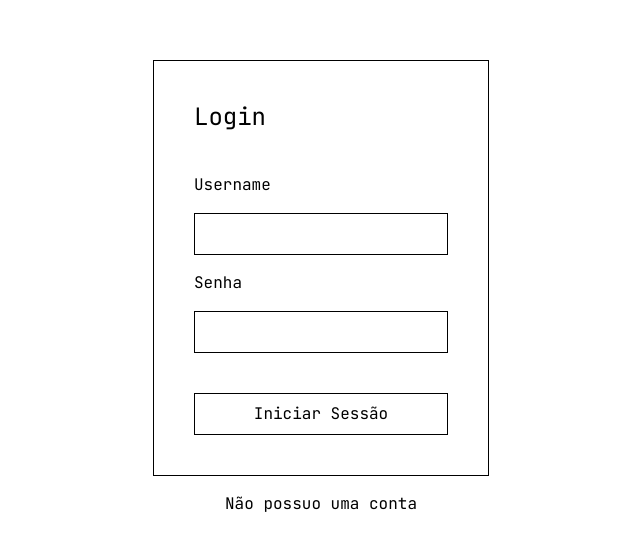
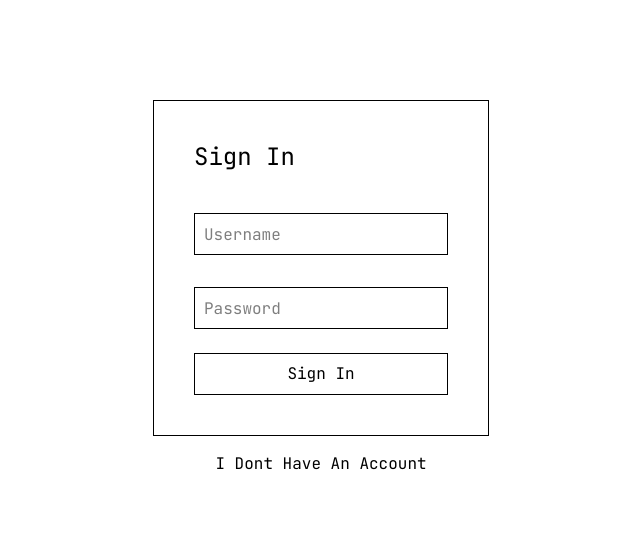
Before and after one commit to Ilwel/playing-with-your-heritage, a Next.js app: page /sign-in in a window 1280 px wide. Shown: the part 112-662 px from the top of the page, without its empty margins (319-959 px from the left). Built offline with nearby package versions, Linux system fonts and the light colour scheme.

Commit message:
feat: input animations

```diff
--- a/app/components/Input.tsx
+++ b/app/components/Input.tsx
@@ -1,14 +1,47 @@
-import { InputHTMLAttributes } from "react";
+import { motion, spring } from "framer-motion";
+import { InputHTMLAttributes, useRef, useState } from "react";
+import { useOutside } from "../hooks/useOutside";
 
 interface InputInterface extends InputHTMLAttributes<HTMLInputElement>{
   label: string
 }
 
+const varContainer = {
+  init: { scale: 1},
+}
+
+const varLabel = {
+  init: {top: 10, left: 10, opacity: 0.5},
+  focus: { top: -25, left: 0, fontSize: "13px"}
+}
+
 export default function Input( props : InputInterface ){
+
+  const [onFocusTrigger, setOnFocusTrigger] = useState(false)
+  const ref = useRef(null)
+  const inputRef = useRef<HTMLInputElement>(null)
+  const verifyInput = () => {
+    if(inputRef.current !== null && !inputRef.current.value)
+    setOnFocusTrigger(false)
+  }
+  useOutside(ref, verifyInput)
+
   return(
-    <>
-      <label htmlFor={props.name}>{props.label}</label>
-      <input {...props} />
-    </>
+    <motion.div
+      ref={ref}
+      variants={varContainer}
+      initial='init'
+      animate= {onFocusTrigger ? 'focus' : 'init'}
+      className="flex flex-col relative mt-4"
+      onClick={() => setOnFocusTrigger(true)}
+      onFocus={() => setOnFocusTrigger(true)}
+      onBlur={verifyInput}
+    >
+      <motion.label
+      className="absolute pointer-events-none"
+      variants={varLabel}
+       htmlFor={props.name}>{props.label}</motion.label>
+      <input ref={inputRef} {...props} />
+    </motion.div>
   )
 }
--- a/app/sign-in/components/Content.tsx
+++ b/app/sign-in/components/Content.tsx
@@ -6,15 +6,15 @@ import Link from "next/link";
 export default function Content (){
   return (
     <div className="sign-in flex flex-col gap-4">
-      <div className="card flex flex-col gap-10">
-        <h1>Login</h1>
+      <div className="card flex flex-col gap-6">
+        <h1>Sign In</h1>
         <div className="flex flex-col gap-4">
           <Input label="Username"/>
-          <Input label="Senha" type="password"/>
+          <Input label="Password" type="password"/>
         </div>
-        <Button delay={0.5}> Iniciar Sessão</Button>
+        <Button delay={0.5}> Sign In</Button>
       </div>
-      <Link href="/sign-out"> Não possuo uma conta</Link>
+      <Link href="/sign-out"> I Dont Have An Account</Link>
     </div>
   )
 }
```
